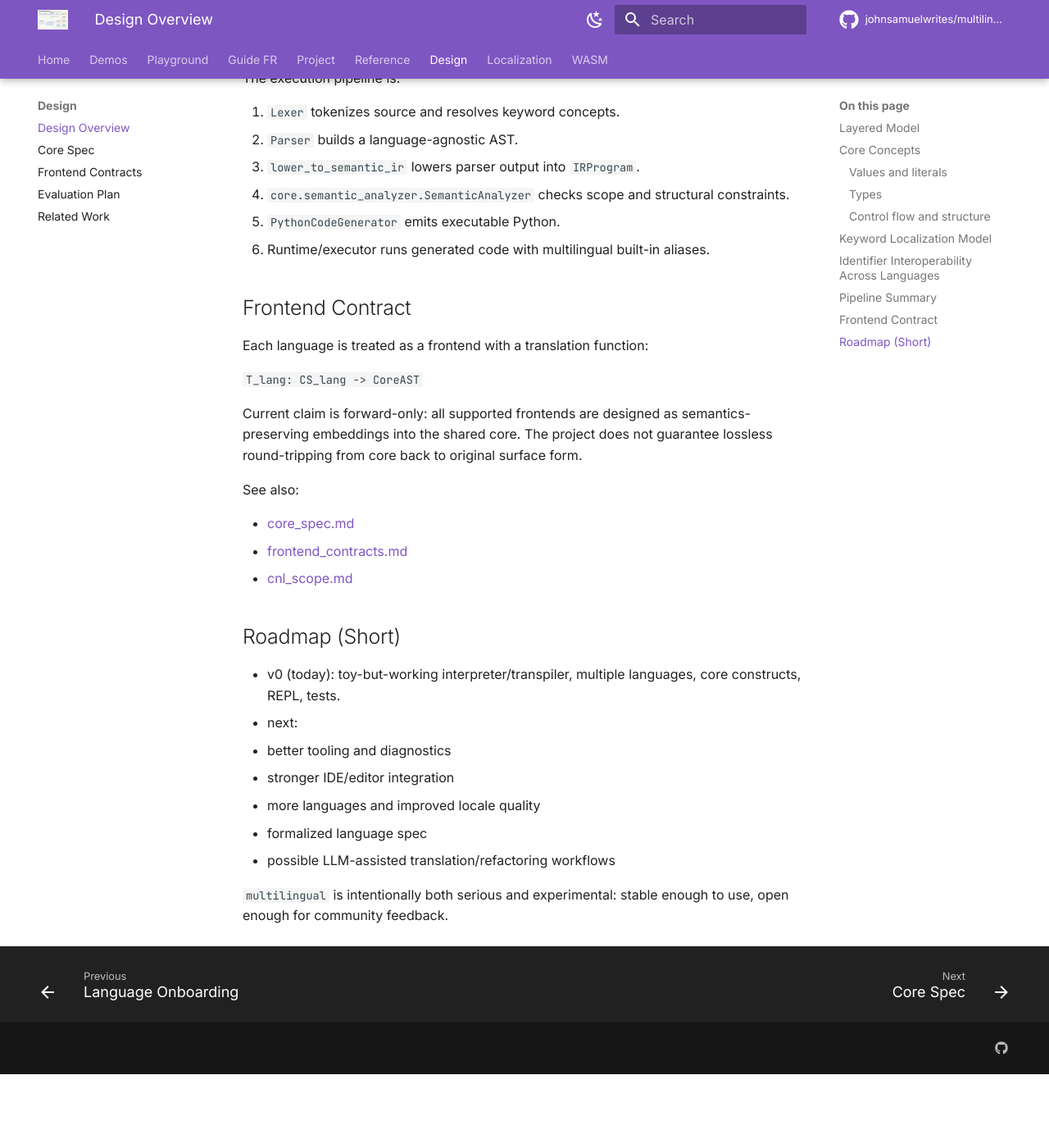
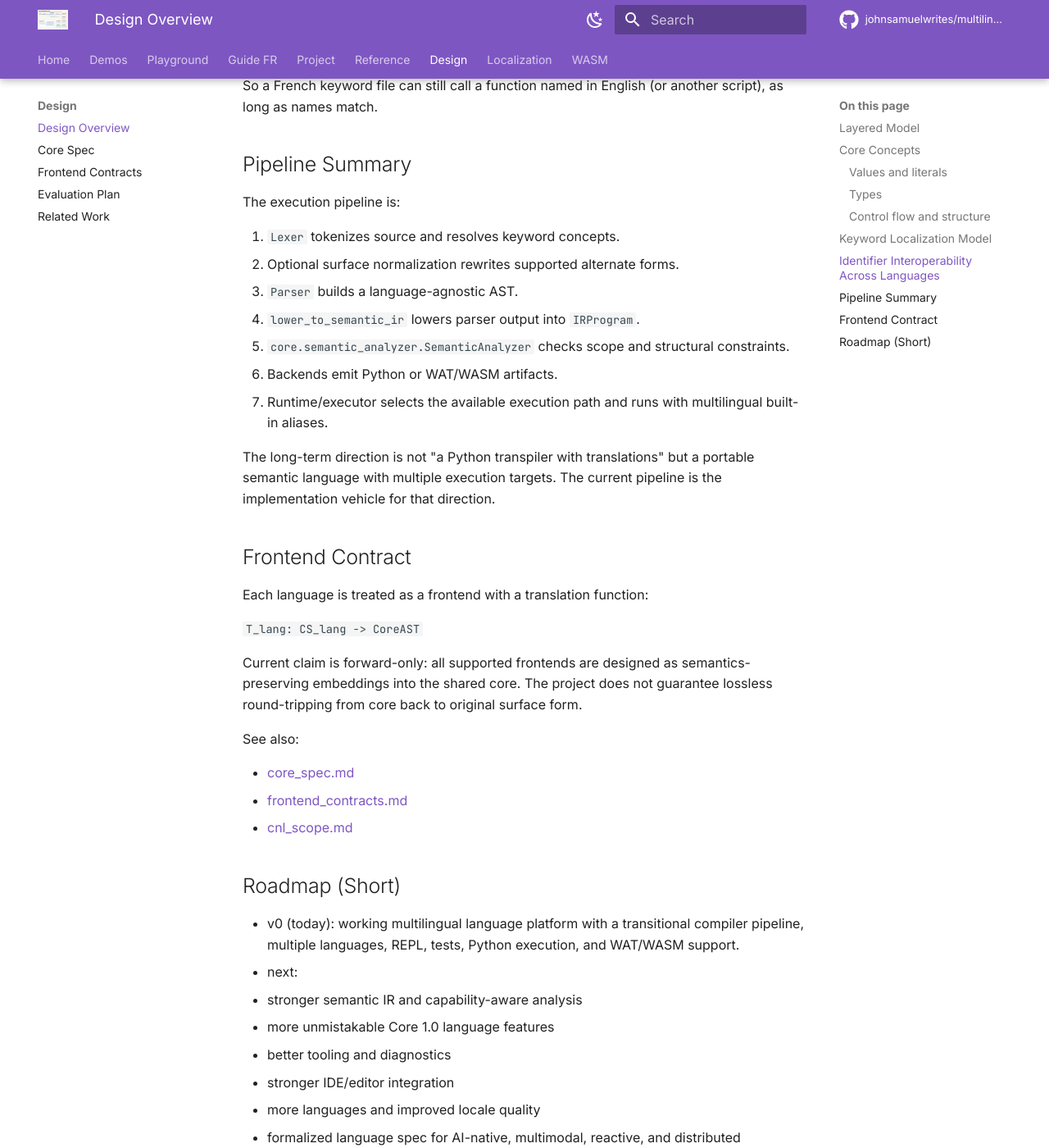
Before and after one commit to johnsamuelwrites/multilingual, an MkDocs documentation site: the page built from docs/design.md, in a window 1280 px wide and 1400 px high, scrolled down 2365 px. Shown: the whole window at 82% size. Built offline with MkDocs 1.6.1 and Material for MkDocs 9.7.7, drawn with Linux system fonts in a browser that asks for light colours; comment, search, counter and statistics services are not loaded; before the commit the page ends 3675 px from its top, so only the background shows below that; some of the changed text lies outside the part shown.

Commit message:
Update documentation

```diff
--- a/docs/design.md
+++ b/docs/design.md
@@ -5,15 +5,22 @@
 
 ## Layered Model
 
-The implementation is structured as four explicit layers:
+The implementation is structured as five explicit layers:
 
 1. Concrete surface syntax (`CS_lang`): language-specific source text.
 2. Shared Core AST: language-agnostic parser output (`ast_nodes.py`).
 3. Typed Core IR container: `CoreIRProgram` (`multilingualprogramming/core/ir.py`).
-4. Python-target lowering/codegen: executable Python generation/runtime.
+4. Backend lowering/codegen: Python and WAT/WASM oriented generation paths.
+5. Runtime execution and backend selection.
 
 This makes boundary questions explicit: parsing maps `CS_lang` to Core AST,
-and code generation consumes a typed core object rather than raw frontend text.
+semantic bridging consumes shared frontend structures, and execution targets
+consume backend artifacts rather than raw frontend text.
+
+This document describes the current implementation shape. It should be read
+alongside the broader [Vision](vision.md) and [Core 1.0](spec/core_1_0.md)
+documents, which define where the language is heading beyond the present
+compiler architecture.
 
 ## Core Concepts
 
@@ -81,11 +88,16 @@
 The execution pipeline is:
 
 1. `Lexer` tokenizes source and resolves keyword concepts.
-2. `Parser` builds a language-agnostic AST.
-3. `lower_to_semantic_ir` lowers parser output into `IRProgram`.
-4. `core.semantic_analyzer.SemanticAnalyzer` checks scope and structural constraints.
-5. `PythonCodeGenerator` emits executable Python.
-6. Runtime/executor runs generated code with multilingual built-in aliases.
+2. Optional surface normalization rewrites supported alternate forms.
+3. `Parser` builds a language-agnostic AST.
+4. `lower_to_semantic_ir` lowers parser output into `IRProgram`.
+5. `core.semantic_analyzer.SemanticAnalyzer` checks scope and structural constraints.
+6. Backends emit Python or WAT/WASM artifacts.
+7. Runtime/executor selects the available execution path and runs with multilingual built-in aliases.
+
+The long-term direction is not "a Python transpiler with translations" but a
+portable semantic language with multiple execution targets. The current
+pipeline is the implementation vehicle for that direction.
 
 ## Frontend Contract
 
@@ -105,12 +117,13 @@
 
 ## Roadmap (Short)
 
-- v0 (today): toy-but-working interpreter/transpiler, multiple languages, core constructs, REPL, tests.
+- v0 (today): working multilingual language platform with a transitional compiler pipeline, multiple languages, REPL, tests, Python execution, and WAT/WASM support.
 - next:
+  - stronger semantic IR and capability-aware analysis
+  - more unmistakable Core 1.0 language features
   - better tooling and diagnostics
   - stronger IDE/editor integration
   - more languages and improved locale quality
-  - formalized language spec
-  - possible LLM-assisted translation/refactoring workflows
+  - formalized language spec for AI-native, multimodal, reactive, and distributed workflows
 
 `multilingual` is intentionally both serious and experimental: stable enough to use, open enough for community feedback.
```
Also changed, not shown: AGENTS.md (+45 -12 lines), README.md (+29 -11 lines), docs/reference.md (+1 -1 lines), docs/roadmaps/multilingual_1_0.md (+1 -1 lines).
